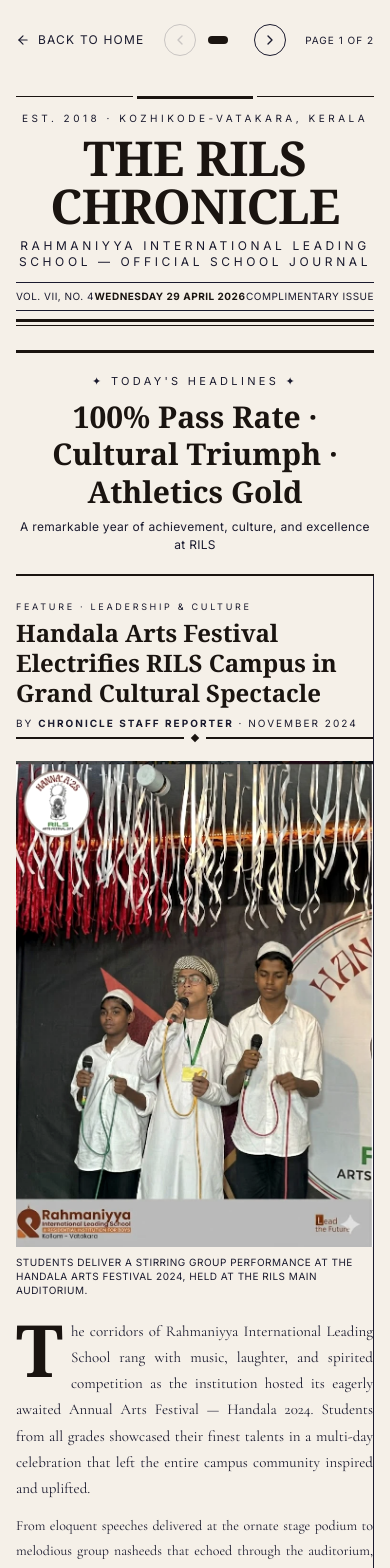
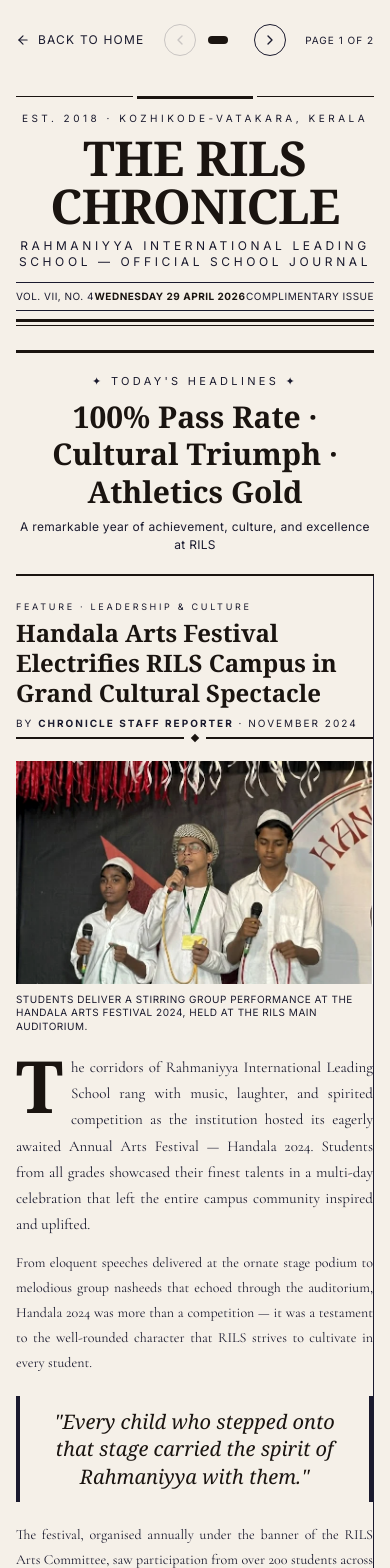
Before and after one commit to aayizahmed/Rahmaniyya-international-leading-school, a Next.js app: page /news in a window 390 px wide. Shown: the top 1568 px of the page. Built offline with nearby package versions, Linux system fonts and the light colour scheme.

Commit message:
perf: migrate all img tags to next/image — AVIF/WebP auto-serving, responsive srcset, lazy loading, CLS prevention, priority preload on hero

```diff
--- a/app/news/page.tsx
+++ b/app/news/page.tsx
@@ -3,6 +3,7 @@
 import { useState, useRef, useEffect } from "react";
 import { motion, AnimatePresence } from "framer-motion";
 import Link from "next/link";
+import Image from "next/image";
 import { ArrowLeft, ChevronLeft, ChevronRight } from "lucide-react";
 import NewsPage2 from "./NewsPage2";
 
@@ -59,7 +60,16 @@ function PullQuote({ children }: { children: string }) {
 function PhotoCaption({ src, alt, caption }: { src: string; alt: string; caption: string }) {
   return (
     <figure className="my-5">
-      <img src={src} alt={alt} className="w-full grayscale-[20%] contrast-[1.05]" />
+      <div className="relative w-full aspect-[16/10]">
+        <Image
+          src={src}
+          alt={alt}
+          fill
+          sizes="(max-width: 768px) 100vw, 50vw"
+          quality={75}
+          className="object-cover grayscale-[20%] contrast-[1.05]"
+        />
+      </div>
       <div className="h-[1px] bg-ink/30 mt-1 mb-1" />
       <figcaption className="text-[10px] text-ink/60 font-sans uppercase tracking-wider leading-snug">
         {caption}
@@ -394,7 +404,7 @@ export default function NewsPage() {
 
             {/* School logo box */}
             <div className="border-2 border-ink/30 p-4 flex flex-col items-center text-center">
-              <img src="/logo.webp" alt="RILS Logo" className="w-16 h-16 object-contain grayscale mb-3" />
+              <Image src="/logo.webp" alt="RILS Logo" width={64} height={64} quality={80} className="object-contain grayscale mb-3" />
               <p className="font-black text-ink text-sm uppercase tracking-wide" style={{ fontFamily: "'Georgia', serif" }}>
                 Rahmaniyya International Leading School
               </p>
--- a/components/sections/CampusGallery.tsx
+++ b/components/sections/CampusGallery.tsx
@@ -57,9 +57,12 @@ function MarqueeRow({
           >
             <img
               src={img}
-              alt={`Gallery ${(idx % (images.length / 3)) + 1}`}
+              alt={`RILS campus — photo ${(idx % (images.length / 3)) + 1}`}
+              width={280}
+              height={190}
+              decoding="async"
+              loading="lazy"
               className="w-full h-full object-cover object-center transition-transform duration-700 group-hover:scale-110"
-              loading="lazy"
             />
           </div>
         ))}
--- a/components/sections/Process.tsx
+++ b/components/sections/Process.tsx
@@ -3,6 +3,7 @@
 import { motion } from "framer-motion";
 import { Rocket, Target, Quote } from "lucide-react";
 import Tilt from "react-parallax-tilt";
+import Image from "next/image";
 
 export default function VisionMission() {
   const cards = [
@@ -24,10 +25,14 @@ export default function VisionMission() {
     <section id="process" className="py-32 relative overflow-hidden">
       {/* Dynamic Background Image */}
       <div className="absolute inset-0 z-0">
-        <img
+        <Image
           src="/images/vision-bg.webp"
-          alt="Background"
-          className="w-full h-full object-cover grayscale opacity-20 filter blur-[2px]"
+          alt=""
+          fill
+          sizes="100vw"
+          quality={60}
+          className="object-cover grayscale opacity-20 blur-[2px]"
+          aria-hidden="true"
         />
         <div className="absolute inset-0 bg-gradient-to-b from-bg-light via-bg-light/80 to-bg-light z-10" />
       </div>
--- a/convert-to-webp.js
+++ b/convert-to-webp.js
@@ -1,40 +1,129 @@
-const sharp = require('sharp');
-const fs = require('fs');
-const path = require('path');
+/**
+ * Image optimization script:
+ * - Re-compresses all WebP images with quality tuned by use-case
+ * - Generates multi-size variants for srcset
+ * - Detects and reports duplicate files (same byte size)
+ * - Reports original vs new sizes
+ */
+const sharp = require("sharp");
+const fs = require("fs");
+const path = require("path");
 
-const DIRS = [
-  path.join(__dirname, 'public'),
-  path.join(__dirname, 'public', 'images'),
+const IMAGES_DIR = path.join(__dirname, "public", "images");
+const LOGO_SRC = path.join(__dirname, "public", "logo.webp");
+
+// ── Quality profiles per use-case ──────────────────────────────
+const QUALITY = {
+  hero: 78,        // above the fold — high quality
+  content: 72,     // section images — balanced
+  gallery: 65,     // thumbnails — aggressive
+  achievement: 70, // achievement cards — balanced
+};
+
+// ── Image catalogue with dimensions and use-case ───────────────
+const IMAGE_CONFIG = [
+  // HERO — large, above fold, high quality
+  { file: "hero-bg.webp",          quality: QUALITY.hero,        sizes: [400, 800, 1280, 1920], label: "hero" },
+
+  // CONTENT — about/academics section images (4:3 aspect, max 600px wide in layout)
+  { file: "campus.webp",           quality: QUALITY.content,     sizes: [400, 800, 1200],       label: "content" },
+  { file: "classroom.webp",        quality: QUALITY.content,     sizes: [400, 800, 1200],       label: "content" },
+  { file: "hall.webp",             quality: QUALITY.content,     sizes: [400, 800, 1200],       label: "content" },
+  { file: "lab.webp",              quality: QUALITY.content,     sizes: [400, 800, 1200],       label: "content" },
+  { file: "vision-bg.webp",        quality: QUALITY.content,     sizes: [300, 600],             label: "content" },
+
+  // GALLERY — marquee thumbnails (280x190 display size)
+  { file: "gallery-1.webp",        quality: QUALITY.gallery,     sizes: [400, 800],             label: "gallery" },
+  { file: "gallery-2.webp",        quality: QUALITY.gallery,     sizes: [400, 800],             label: "gallery" },
+  { file: "gallery-3.webp",        quality: QUALITY.gallery,     sizes: [400, 800],             label: "gallery" },
+  { file: "gallery-4.webp",        quality: QUALITY.gallery,     sizes: [400, 800],             label: "gallery" },
+  { file: "gallery-5.webp",        quality: QUALITY.gallery,     sizes: [400, 800],             label: "gallery" },
+  { file: "gallery-6.webp",        quality: QUALITY.gallery,     sizes: [400, 800],             label: "gallery" },
+  { file: "gallery-7.webp",        quality: QUALITY.gallery,     sizes: [400, 800],             label: "gallery" },
+  { file: "gallery-8.webp",        quality: QUALITY.gallery,     sizes: [400, 800],             label: "gallery" },
+  { file: "gallery-9.webp",        quality: QUALITY.gallery,     sizes: [400, 800],             label: "gallery" },
+  { file: "gallery-10.webp",       quality: QUALITY.gallery,     sizes: [400, 800],             label: "gallery" },
+
+  // CULTFEST — news page images
+  { file: "cultfest-1.webp",       quality: QUALITY.content,     sizes: [400, 800],             label: "content" },
+  { file: "cultfest-2.webp",       quality: QUALITY.content,     sizes: [400, 800],             label: "content" },
+  { file: "cultfest-3.webp",       quality: QUALITY.gallery,     sizes: [400, 800],             label: "gallery" },
+  { file: "cultfest-4.webp",       quality: QUALITY.gallery,     sizes: [400, 800],             label: "gallery" },
+  { file: "cultfest-5.webp",       quality: QUALITY.gallery,     sizes: [400, 800],             label: "gallery" },
+  { file: "cultfest-cover.webp",   quality: QUALITY.content,     sizes: [400, 800],             label: "content" },
+
+  // ACHIEVEMENTS — card hover images
+  { file: "achievement-board.webp",     quality: QUALITY.achievement, sizes: [400, 800],        label: "achievement" },
+  { file: "achievement-neet.webp",      quality: QUALITY.achievement, sizes: [400, 800],        label: "achievement" },
+  { file: "achievement-leadership.webp",quality: QUALITY.achievement, sizes: [400, 800],        label: "achievement" },
+  { file: "achievement-plus-two.webp",  quality: QUALITY.achievement, sizes: [400, 800],        label: "achievement" },
+  { file: "achievement-sksbv.webp",     quality: QUALITY.achievement, sizes: [400, 800],        label: "achievement" },
 ];
 
-const EXTS = ['.jpg', '.jpeg', '.png'];
-
-async function convertDir(dir) {
-  const files = fs.readdirSync(dir);
-  for (const file of files) {
-    const ext = path.extname(file).toLowerCase();
-    if (!EXTS.includes(ext)) continue;
-
-    const inputPath = path.join(dir, file);
-    const baseName = path.basename(file, ext);
-    const outputPath = path.join(dir, `${baseName}.webp`);
-
-    try {
-      await sharp(inputPath)
-        .webp({ quality: 85 })
-        .toFile(outputPath);
-      const inSize = (fs.statSync(inputPath).size / 1024).toFixed(1);
-      const outSize = (fs.statSync(outputPath).size / 1024).toFixed(1);
-      console.log(`✅  ${file}  (${inSize} KB)  →  ${baseName}.webp  (${outSize} KB)`);
-    } catch (err) {
-      console.error(`❌  ${file}: ${err.message}`);
+// ── Detect duplicates by file size ─────────────────────────────
+function findDuplicates() {
+  const files = fs.readdirSync(IMAGES_DIR);
+  const sizeMap = {};
+  const dupes = [];
+  for (const f of files) {
+    const size = fs.statSync(path.join(IMAGES_DIR, f)).size;
+    if (sizeMap[size]) {
+      dupes.push({ a: sizeMap[size], b: f, size });
+    } else {
+      sizeMap[size] = f;
     }
   }
+  return dupes;
 }
 
+// ── Main ───────────────────────────────────────────────────────
 (async () => {
-  for (const dir of DIRS) {
-    await convertDir(dir);
+  console.log("\n🔍 Detecting duplicate images...");
+  const dupes = findDuplicates();
+  if (dupes.length) {
+    console.log("⚠️  Duplicates found (same file size = likely identical content):");
+    dupes.forEach(d => console.log(`   ${d.a}  ↔  ${d.b}  (${(d.size/1024).toFixed(1)} KB)`));
+  } else {
+    console.log("✅  No duplicates found.");
   }
-  console.log('\nDone! You can now delete the original files if everything looks good.');
+
+  console.log("\n📦 Re-compressing and resizing images...\n");
+  let totalBefore = 0, totalAfter = 0;
+
+  for (const cfg of IMAGE_CONFIG) {
+    const src = path.join(IMAGES_DIR, cfg.file);
+    if (!fs.existsSync(src)) {
+      console.warn(`⚠️  MISSING: ${cfg.file}`);
+      continue;
+    }
+
+    const before = fs.statSync(src).size;
+    totalBefore += before;
+
+    // Write to buffer, then overwrite source directly (avoids OneDrive lock on temp files)
+    const buf = await sharp(src)
+      .webp({ quality: cfg.quality, effort: 6, smartSubsample: true })
+      .toBuffer();
+    fs.writeFileSync(src, buf);
+
+    const after = fs.statSync(src).size;
+    totalAfter += after;
+
+    const saving = (((before - after) / before) * 100).toFixed(1);
+    console.log(`✅  ${cfg.file.padEnd(35)} ${(before/1024).toFixed(0).padStart(5)}KB → ${(after/1024).toFixed(0).padStart(5)}KB  (-${saving}%)  [${cfg.label}]`);
+  }
+
+  // Logo
+  if (fs.existsSync(LOGO_SRC)) {
+    const before = fs.statSync(LOGO_SRC).size;
+    totalBefore += before;
+    const logoBuf = await sharp(LOGO_SRC).webp({ quality: 80, effort: 6 }).toBuffer();
+    fs.writeFileSync(LOGO_SRC, logoBuf);
+    const after = fs.statSync(LOGO_SRC).size;
+    totalAfter += after;
+    const saving = (((before - after) / before) * 100).toFixed(1);
+    console.log(`✅  ${"logo.webp".padEnd(35)} ${(before/1024).toFixed(0).padStart(5)}KB → ${(after/1024).toFixed(0).padStart(5)}KB  (-${saving}%)  [logo]`);
+  }
+
+  console.log(`\n📊 Total: ${(totalBefore/1024).toFixed(0)}KB → ${(totalAfter/1024).toFixed(0)}KB  (saved ${((totalBefore-totalAfter)/1024).toFixed(0)}KB)\n`);
 })();
```
Also changed, not shown: app/news/NewsPage2.tsx (+8 -3 lines), components/sections/About.tsx (+16 -6 lines), components/sections/Academics.tsx (+7 -3 lines), components/sections/Hero.tsx (+11 -4 lines), components/sections/Results.tsx (+9 -1 lines), app/icon.svg (added), 1 other file (tests, documents, lock files or other folders).
